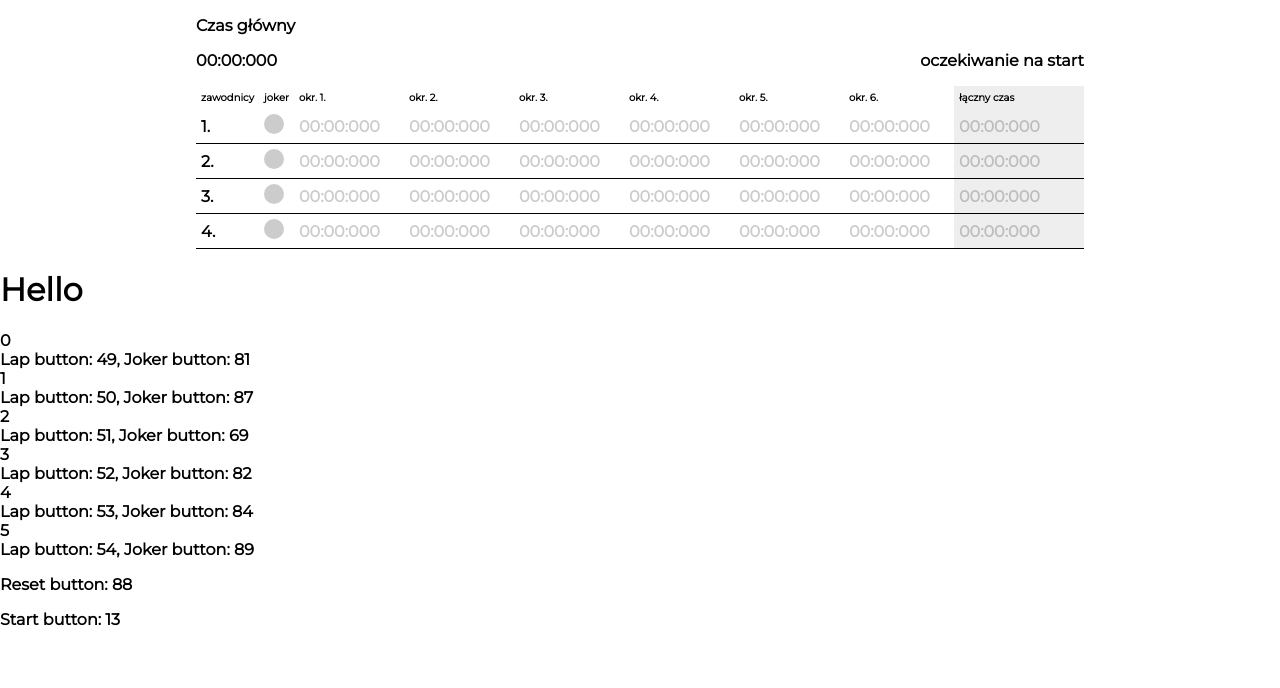
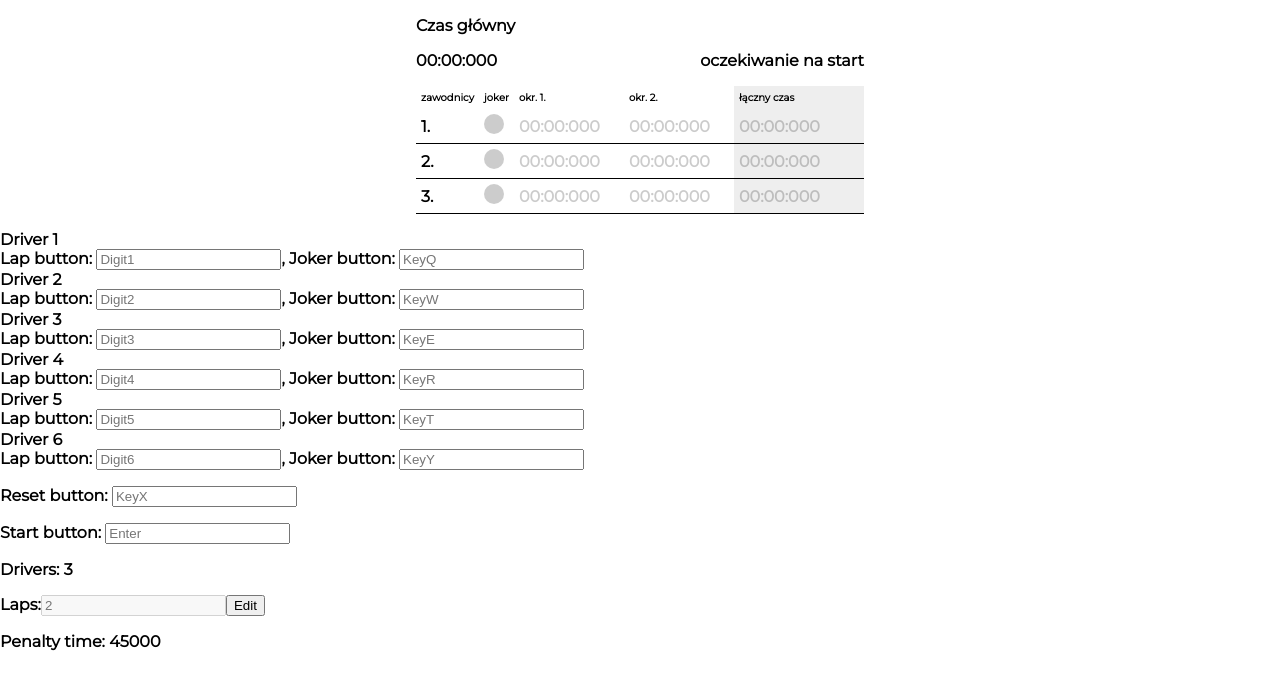
Before and after one commit to jakub-kilinski/stopwatch, a React (Create React App) app: page / in a window 1280 px wide. Shown: the top 688 px of the page. Built offline with nearby package versions, Linux system fonts and the light colour scheme.

Commit message:
Add dynamics settings. Not finishesd

```diff
--- a/package.json
+++ b/package.json
@@ -1,5 +1,6 @@
 {
   "name": "stopwatch",
+  "homepage": "./",
   "version": "0.1.0",
   "private": true,
   "dependencies": {
--- a/src/App.js
+++ b/src/App.js
@@ -2,42 +2,94 @@ import React, {Component} from 'react';
 import './App.scss';
 import Stopwatch from './Stopwatch';
 import SettingsPanel from "./SettingsPanel";
+import Driver from "./Driver";
 
 class App extends Component {
     constructor() {
         super();
         this.state = {
-            settings: {
-                drivers: [
+            "settings": {
+                "drivers": [
                     {
-                        lapButton: 49,
-                        jokerButton: 81
+                        "lapButton": "Digit1",
+                        "jokerButton": "KeyQ"
                     },
                     {
-                        lapButton: 50,
-                        jokerButton: 87
+                        "lapButton": "Digit2",
+                        "jokerButton": "KeyW"
                     },
                     {
-                        lapButton: 51,
-                        jokerButton: 69
+                        "lapButton": "Digit3",
+                        "jokerButton": "KeyE"
                     },
                     {
-                        lapButton: 52,
-                        jokerButton: 82
+                        "lapButton": "Digit4",
+                        "jokerButton": "KeyR"
                     },
                     {
-                        lapButton: 53,
-                        jokerButton: 84
+                        "lapButton": "Digit5",
+                        "jokerButton": "KeyT"
                     },
                     {
-                        lapButton: 54,
-                        jokerButton: 89
+                        "lapButton": "Digit6",
+                        "jokerButton": "KeyY"
                     },
                 ],
-                resetButton: 88,
-                startButton: 13
+                "resetButton": "KeyX",
+                "startButton": "Enter"
+            },
+            "configuration": {
+                "lapsNumber": 2,
+                "driversNumber": 3,
+                "jokerPenaltyMilliseconds": 45000
+            },
+            "drivers": {}
+        }
+    };
+
+    componentDidMount() {
+        this.setState({
+            drivers: this.initializeDriversAndTimeTable()
+        });
+    };
+
+    initializeDriversAndTimeTable() {
+        let driver = [];
+        for (let i = 0; i < this.state.configuration.driversNumber; i++) {
+            driver.push(new Driver(this.state.configuration.lapsNumber));
+        }
+        return driver;
+    };
+
+    updateConfiguration = (option, value) => {
+        let configuration = Object.assign({}, this.state.configuration);
+        configuration[option] = Number(value);
+        this.setState({
+            configuration: configuration,
+            drivers: this.initializeDriversAndTimeTable()
+        });
+    };
+
+    updateKeyConfiguration = (dataSet, newKey) => {
+        let buttonType = dataSet.buttontype;
+        let settings = Object.assign({}, this.state.settings);
+        if (buttonType === 'lap' || buttonType === 'joker') {
+            let driverIndex = Number(dataSet.drivernumber);
+            for (let i = 0, count = settings.drivers.length; i < count; i++) {
+                if (i === driverIndex) {
+                    settings.drivers[i][buttonType + 'Button'] = newKey;
+                    break;
+                }
             }
+            this.setState({
+                settings: settings
+            });
+            return;
         }
+        settings[buttonType + 'Button'] = newKey;
+        this.setState({
+            settings: settings
+        });
     };
 
     render() {
@@ -46,10 +98,14 @@ class App extends Component {
                 <div className="container">
                     <Stopwatch
                         settings={this.state.settings}
+                        configuration={this.state.configuration}
                     />
                 </div>
                 <SettingsPanel
                     settings={this.state.settings}
+                    configuration={this.state.configuration}
+                    updateConfiguration={this.updateConfiguration}
+                    updateKeyConfiguration={this.updateKeyConfiguration}
                 />
             </>
         );
--- a/src/Driver.js
+++ b/src/Driver.js
@@ -11,6 +11,7 @@ class Driver {
 
     static initTimes(numberOfLaps) {
         let times = [];
+        times.length = 0;
         for (let j = 0; j < numberOfLaps; j++) {
             times.push({time: 0, best: false});
         }
--- a/src/SettingsPanel.js
+++ b/src/SettingsPanel.js
@@ -1,26 +1,68 @@
 import React, {Component} from "react";
 
 class SettingsPanel extends Component {
-    renderEditButton = (driver, index) => {
 
+    handleUpdateLapConfiguration = (event) => {
+        this.props.updateConfiguration('lapsNumber', event.target.value);
     };
-    renderDriversSettings(){
+
+    onFocusChangeKey = (event) => {
+        let currentElement = event.currentTarget;
+        let dataSet = currentElement.dataset;
+        console.log(event);
+        currentElement.onkeydown = this.onKeyDownChangeKeyConfiguration.bind(null, currentElement, dataSet, this.props);
+    };
+
+    onKeyDownChangeKeyConfiguration(currentElement, dataSet, props, event){
+        event.preventDefault();
+        console.log(event);
+        currentElement.blur();
+        props.updateKeyConfiguration(dataSet, event.code)
+    };
+
+    renderRaceConfiguration() {
         return (
             <div>
-                <p>{this.props.settings.drivers.map(function(driver, index){
-                    return (<span key={index}>{index}<br/>Lap button: {driver.lapButton}, Joker button: {driver.jokerButton}<br/></span>);
-                })}</p>
-                <p>Reset button: {this.props.settings.resetButton}</p>
-                <p>Start button: {this.props.settings.startButton}</p>
+                <p>Drivers: {this.props.configuration.driversNumber}</p>
+                <p>Laps:
+                    <input type="text" placeholder={this.props.configuration.lapsNumber} disabled="disabled"/>
+                    <button onClick={this.handleUpdateLapConfiguration}>
+                        Edit
+                    </button>
+                </p>
+                <p>Penalty time: {this.props.configuration.jokerPenaltyMilliseconds}</p>
             </div>
         );
     }
 
-    render(){
+    renderEditButton = (driver, index) => {
+        return (
+            <span key={index}>
+                Driver {index + 1}
+                <br/>Lap button: <input type="text" placeholder={driver.lapButton} data-buttontype="lap"
+                                        data-drivernumber={index} onFocus={this.onFocusChangeKey}/>,
+                Joker button: <input type="text" data-buttontype="joker" data-drivernumber={index}
+                                     placeholder={driver.jokerButton}  onFocus={this.onFocusChangeKey}/><br/>
+            </span>);
+    };
+
+    renderDriversSettings() {
         return (
             <div>
-                <h1>Hello</h1>
+                <p>{this.props.settings.drivers.map(this.renderEditButton)}</p>
+                <p>Reset button: <input type="text" placeholder={this.props.settings.resetButton} data-buttontype="reset"
+                                        onFocus={this.onFocusChangeKey}/></p>
+                <p>Start button: <input type="text" placeholder={this.props.settings.startButton} data-buttontype="start"
+                                        onFocus={this.onFocusChangeKey}/></p>
+            </div>
+        );
+    }
+
+    render() {
+        return (
+            <div>
                 {this.renderDriversSettings()}
+                {this.renderRaceConfiguration()}
             </div>
         );
     }
--- a/src/Stopwatch.js
+++ b/src/Stopwatch.js
@@ -3,24 +3,6 @@ import Driver from './Driver';
 
 
 class Stopwatch extends Component {
-    config = {
-        numbersOfDrivers: 4,
-        laps: 6,
-        jokerPenaltyMilliseconds: 45000
-    };
-    KEYS = {
-        n1: 49,
-        n2: 50,
-        n3: 51,
-        n4: 52,
-        q: 81,
-        w: 87,
-        e: 69,
-        r: 82,
-        x: 88,
-        start: 13
-    };
-
     constructor(props) {
         super(props);
         this.state = {
@@ -32,19 +14,18 @@ class Stopwatch extends Component {
             min: 0,
             sec: 0,
             ms: 0,
-            bestTime: 0,
-            settings: props.settings
+            bestTime: 0
         }
     }
 
     componentDidMount() {
-        document.body.addEventListener('keydown', this.recognizeKey);
+        document.body.addEventListener('keydown', this.recognizeKey.bind(this));
     };
 
     initializeDriversAndTimeTable() {
         let driver = [];
-        for (let i = 0; i < this.config.numbersOfDrivers; i++) {
-            driver.push(new Driver(this.config.laps));
+        for (let i = 0; i < this.props.configuration.driversNumber; i++) {
+            driver.push(new Driver(this.props.configuration.lapsNumber));
         }
         return driver;
     };
@@ -72,7 +53,7 @@ class Stopwatch extends Component {
     };
     saveLapTime = (driverNumber) => {
         let driver = this.state.drivers[driverNumber];
-        if (driver.currentLap < this.config.laps) {
+        if (driver.currentLap < this.props.configuration.lapsNumber) {
             let time = driver.getStartLapTime()
                 ? new Date(Date.now() - driver.getStartLapTime())
                 : new Date(Date.now() - this.state.startTime);
@@ -83,7 +64,7 @@ class Stopwatch extends Component {
                 });
             }
         }
-        if (driver.currentLap === this.config.laps) {
+        if (driver.currentLap === this.props.configuration.lapsNumber) {
             driver.setFinished();
         }
         if (this.isFinished()) {
@@ -98,9 +79,9 @@ class Stopwatch extends Component {
     showBestTime() {
         let bestTime = this.state.bestTime;
 
-        this.state.drivers.map(function(driver){
-            driver.times.map(function(time){
-                if(time.time === bestTime){
+        this.state.drivers.map(function (driver) {
+            driver.times.map(function (time) {
+                if (time.time === bestTime) {
                     time.best = true;
                 }
                 return time;
@@ -117,32 +98,34 @@ class Stopwatch extends Component {
 
     setJokerLap = (driverNumber) => {
         let driver = this.state.drivers[driverNumber];
+        if(!driver.getFinished()){
             driver.setJoker();
+        }
     };
     recognizeKey = (event) => {
-        let keyCode = event.keyCode;
+        let keyCode = event.code;
         console.log(this.state.settings);
-        if (keyCode === this.KEYS.start && !this.state.finish) {
+        if (keyCode === this.props.settings.startButton && !this.state.finish) {
             this.runTimer();
-        } else if (keyCode === this.KEYS.x) {
+        } else if (keyCode === this.props.settings.resetButton) {
             this.handleReset();
         }
         if (this.state.isRunning && !this.state.finish) {
-            if (keyCode === this.KEYS.n1 && this.config.numbersOfDrivers >= 1) {
+            if (keyCode === this.props.settings.drivers[0].lapButton && this.props.configuration.driversNumber >= 1) {
                 this.saveLapTime(0);
-            } else if (keyCode === this.KEYS.n2 && this.config.numbersOfDrivers >= 2) {
+            } else if (keyCode === this.props.settings.drivers[1].lapButton && this.props.configuration.driversNumber >= 2) {
                 this.saveLapTime(1);
-            } else if (keyCode === this.KEYS.n3 && this.config.numbersOfDrivers >= 3) {
+            } else if (keyCode === this.props.settings.drivers[2].lapButton && this.props.configuration.driversNumber >= 3) {
                 this.saveLapTime(2);
-            } else if (keyCode === this.KEYS.n4 && this.config.numbersOfDrivers >= 4) {
+            } else if (keyCode === this.props.settings.drivers[3].lapButton && this.props.configuration.driversNumber >= 4) {
                 this.saveLapTime(3);
-            } else if (keyCode === this.KEYS.q && this.config.numbersOfDrivers >= 1) {
+            } else if (keyCode === this.props.settings.drivers[0].jokerButton && this.props.configuration.driversNumber >= 1) {
                 this.setJokerLap(0);
-            } else if (keyCode === this.KEYS.w && this.config.numbersOfDrivers >= 2) {
+            } else if (keyCode === this.props.settings.drivers[1].jokerButton && this.props.configuration.driversNumber >= 2) {
                 this.setJokerLap(1);
-            } else if (keyCode === this.KEYS.e && this.config.numbersOfDrivers >= 3) {
+            } else if (keyCode === this.props.settings.drivers[2].jokerButton && this.props.configuration.driversNumber >= 3) {
                 this.setJokerLap(2);
-            } else if (keyCode === this.KEYS.r && this.config.numbersOfDrivers >= 4) {
+            } else if (keyCode === this.props.settings.drivers[3].jokerButton && this.props.configuration.driversNumber >= 4) {
                 this.setJokerLap(3);
             }
         }
@@ -173,14 +156,15 @@ class Stopwatch extends Component {
         }
         return "oczekiwanie na start";
     }
+
     renderTotalTime = (driver) => {
         if (driver.getFinished()) {
             let totalTime = 0;
-            driver.times.map(function(time){
+            driver.times.map(function (time) {
                 return totalTime += time.time.getTime();
             });
-            if(!driver.getJoker()){
-                totalTime += this.config.jokerPenaltyMilliseconds;
+            if (!driver.getJoker()) {
+                totalTime += this.props.configuration.jokerPenaltyMilliseconds;
                 return (
                     <>
                         {this.renderDigits(new Date(totalTime))} {this.renderPenaltyPlaceholder()}
@@ -229,7 +213,8 @@ class Stopwatch extends Component {
     };
     renderTime = (data, id) => {
         return (
-            <td key={'t' + id} className="singleTime">{data.time ? this.renderPrettyTime(data) : Stopwatch.renderTimePlaceholder()} </td>
+            <td key={'t' + id}
+                className="singleTime">{data.time ? this.renderPrettyTime(data) : Stopwatch.renderTimePlaceholder()} </td>
         );
     };
 
@@ -244,14 +229,14 @@ class Stopwatch extends Component {
     renderPenaltyPlaceholder() {
         return (
             <span className="jokerPenalty">
-                (+{new Date(this.config.jokerPenaltyMilliseconds).getSeconds()}s)
+                (+{new Date(this.props.configuration.jokerPenaltyMilliseconds).getSeconds()}s)
             </span>
         )
     }
 
     renderLapHeader = () => {
         let table = [];
-        for (let i = 0; i < this.config.laps; i++) {
+        for (let i = 0; i < this.props.configuration.lapsNumber; i++) {
             table.push(<th className="timeHeader" key={'th' + i}>
                 okr. {i + 1}.
             </th>);
```
Lines whose indentation alone changed are shown as unchanged.
